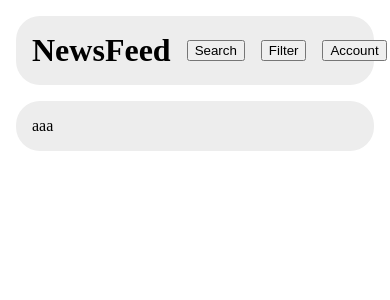
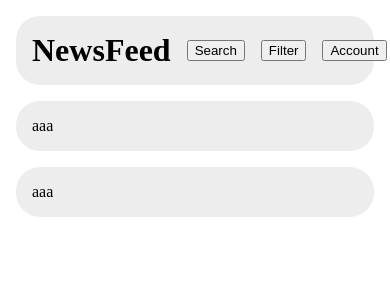
Before and after one commit to wpwwhimself/newsfeed, a React (Create React App) app in the folder frontend/: page / in a window 390 px wide. Shown: the top 300 px of the page. Built offline with nearby package versions, Linux system fonts and the light colour scheme.

Commit message:
💄 basics of layout

```diff
--- a/frontend/src/App.css
+++ b/frontend/src/App.css
@@ -27,9 +27,17 @@
   padding: 1em;
 }
 
+.main-wrapper, .flex-right, .flex-down {
+  gap: 1em;
+}
+
+.main-wrapper {
+  display: grid;
+  grid-template-columns: 300px 3fr;
+}
+
 .flex-right, .flex-down {
   display: flex;
-  gap: 1em;
 
   &.center {
     justify-content: center;
@@ -45,3 +53,10 @@
 .flex-down {
   flex-direction: column;
 }
+
+@media screen and (max-width: 700px) {
+  .main-wrapper {
+    display: flex;
+    flex-direction: column;
+  }
+}
--- a/frontend/src/App.tsx
+++ b/frontend/src/App.tsx
@@ -2,12 +2,20 @@ import React from 'react';
 import './App.css';
 import { TopHeader } from './components/TopHeader';
 import { ArticleList } from './components/ArticleList';
+import { Pill } from './components/Pill';
 
 function App() {
   return (
     <div className="App flex-down">
       <TopHeader label="NewsFeed" />
-      <ArticleList />
+      <div className="main-wrapper">
+        <div className="sidebar flex-down">
+          <Pill>aaa</Pill>
+        </div>
+        <div className="main-content">
+          <ArticleList />
+        </div>
+      </div>
     </div>
   );
 }
```
